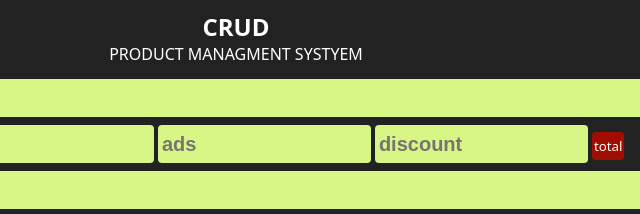
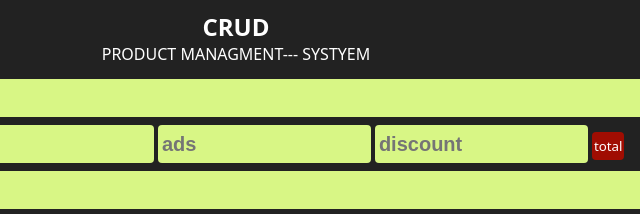
Before and after one commit to mawadrezk/CRUD, a plain HTML site: page crud.html in a window 1280 px wide. Shown: the top 214 px of the page, 404-1044 px from the left. Drawn offline with Linux system fonts and the light colour scheme; files that its build step writes are made by us from their sources; files whose address does not match are found by name.

Commit message:
Update crud.html

```diff
--- a/crud.html
+++ b/crud.html
@@ -10,7 +10,7 @@
     <div class="crud">
         <div class="head">
             <h2>crud</h2>
-            <p>product managment systyem</p>
+            <p>product managment--- systyem</p>
         </div>
 
         <div class="inputs">
```
